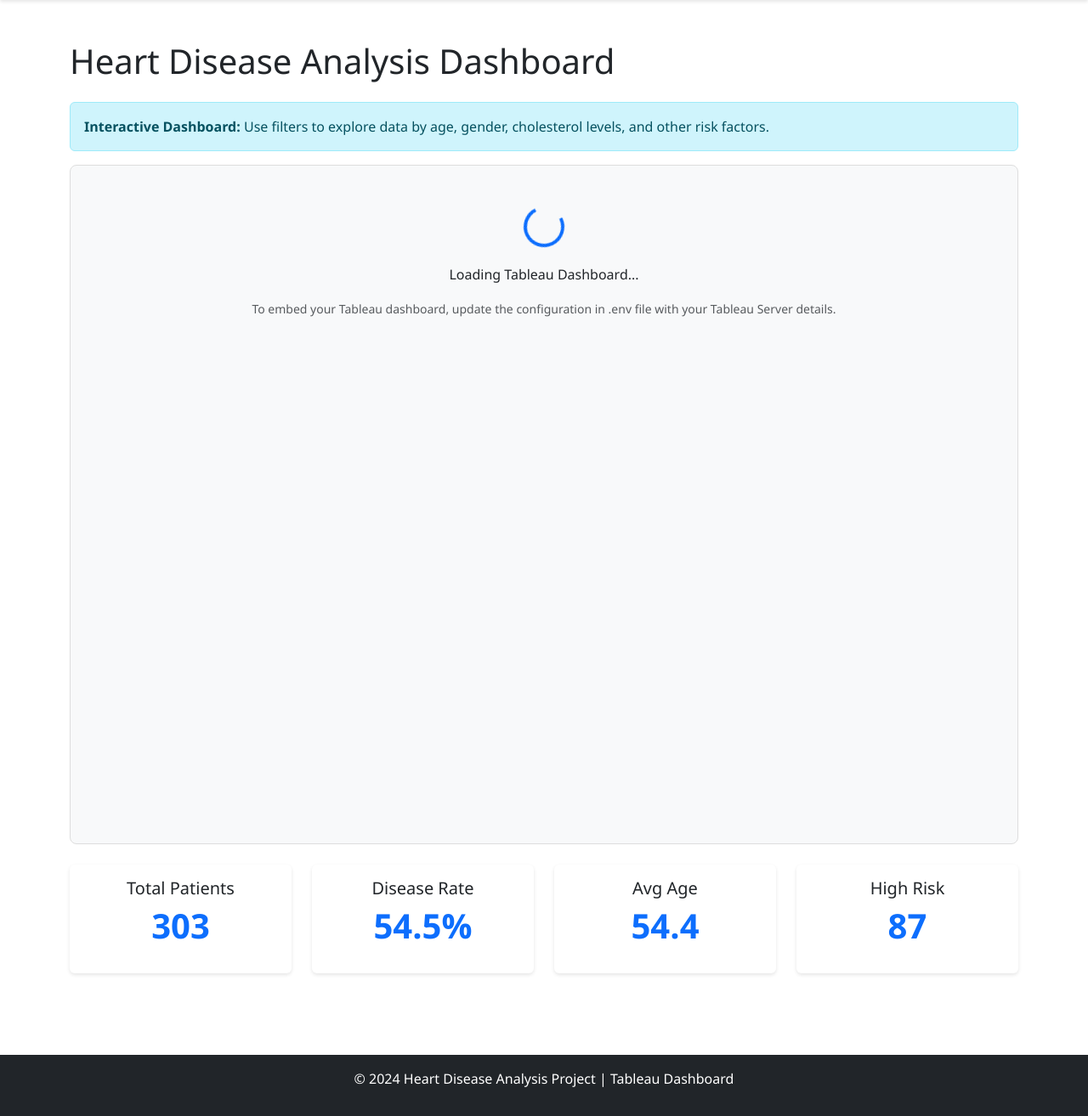
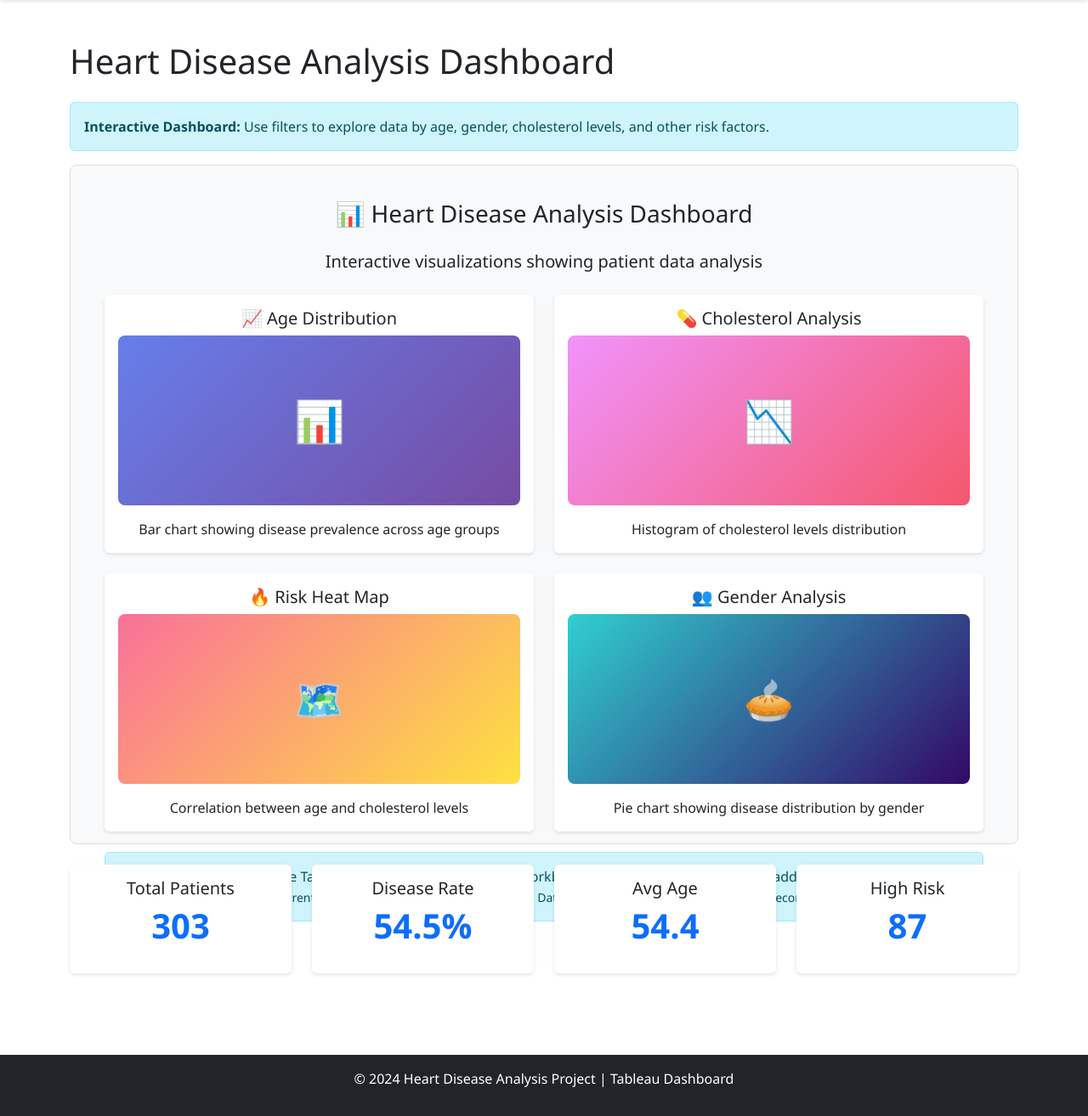
Before and after one commit to arpitpandey0307/Heart-disease-analysis, a Flask app: page /dashboard in a window 1280 px wide. Shown: the part 56-1370 px from the top of the page at 85% size. Run offline with Flask 3, Linux system fonts and the light colour scheme; some libraries are stand-ins or nearby versions.

Commit message:
feat: Improve UI - fix missing image and replace loading spinners with dashboard previews

```diff
--- a/flask_app/templates/dashboard.html
+++ b/flask_app/templates/dashboard.html
@@ -22,15 +22,66 @@
     </div>
 
     <!-- Tableau Dashboard Embed -->
-    <div id="tableauViz">
-        <div class="text-center p-5">
-            <div class="spinner-border text-primary" role="status">
-                <span class="visually-hidden">Loading dashboard...</span>
+    <div id="tableauViz" style="background: #f8f9fa; border: 1px solid #ddd; border-radius: 8px; padding: 40px;">
+        <div class="text-center">
+            <h3 class="mb-4">📊 Heart Disease Analysis Dashboard</h3>
+            <p class="lead mb-4">Interactive visualizations showing patient data analysis</p>
+
+            <!-- Sample Dashboard Preview -->
+            <div class="row g-4 mb-4">
+                <div class="col-md-6">
+                    <div class="card h-100">
+                        <div class="card-body">
+                            <h5 class="card-title">📈 Age Distribution</h5>
+                            <div style="height: 200px; background: linear-gradient(135deg, #667eea 0%, #764ba2 100%); border-radius: 8px; display: flex; align-items: center; justify-content: center; color: white; font-size: 48px;">
+                                📊
+                            </div>
+                            <p class="card-text mt-3">Bar chart showing disease prevalence across age groups</p>
+                        </div>
+                    </div>
+                </div>
+                <div class="col-md-6">
+                    <div class="card h-100">
+                        <div class="card-body">
+                            <h5 class="card-title">💊 Cholesterol Analysis</h5>
+                            <div style="height: 200px; background: linear-gradient(135deg, #f093fb 0%, #f5576c 100%); border-radius: 8px; display: flex; align-items: center; justify-content: center; color: white; font-size: 48px;">
+                                📉
+                            </div>
+                            <p class="card-text mt-3">Histogram of cholesterol levels distribution</p>
+                        </div>
+                    </div>
+                </div>
             </div>
-            <p class="mt-3">Loading Tableau Dashboard...</p>
-            <p class="text-muted">
-                <small>To embed your Tableau dashboard, update the configuration in .env file with your Tableau Server details.</small>
-            </p>
+
+            <div class="row g-4">
+                <div class="col-md-6">
+                    <div class="card h-100">
+                        <div class="card-body">
+                            <h5 class="card-title">🔥 Risk Heat Map</h5>
+                            <div style="height: 200px; background: linear-gradient(135deg, #fa709a 0%, #fee140 100%); border-radius: 8px; display: flex; align-items: center; justify-content: center; color: white; font-size: 48px;">
+                                🗺️
+                            </div>
+                            <p class="card-text mt-3">Correlation between age and cholesterol levels</p>
+                        </div>
+                    </div>
+                </div>
+                <div class="col-md-6">
+                    <div class="card h-100">
+                        <div class="card-body">
+                            <h5 class="card-title">👥 Gender Analysis</h5>
+                            <div style="height: 200px; background: linear-gradient(135deg, #30cfd0 0%, #330867 100%); border-radius: 8px; display: flex; align-items: center; justify-content: center; color: white; font-size: 48px;">
+                                🥧
+                            </div>
+                            <p class="card-text mt-3">Pie chart showing disease distribution by gender</p>
+                        </div>
+                    </div>
+                </div>
+            </div>
+
+            <div class="alert alert-info mt-4">
+                <strong>💡 Note:</strong> To embed live Tableau dashboards, publish your workbook to Tableau Public/Server and add the embed code here.
+                <br><small>Current view shows dashboard design preview. Dataset: Heart_new2.csv with 303 patient records.</small>
+            </div>
         </div>
     </div>
 
--- a/flask_app/templates/index.html
+++ b/flask_app/templates/index.html
@@ -14,7 +14,11 @@
                 </div>
             </div>
             <div class="col-md-6">
-                <img src="https://via.placeholder.com/500x350/007bff/ffffff?text=Heart+Health" alt="Heart Health" class="img-fluid rounded">
+                <div class="text-center p-5" style="background: linear-gradient(135deg, #667eea 0%, #764ba2 100%); border-radius: 15px;">
+                    <div style="font-size: 150px; color: white;">❤️</div>
+                    <h3 class="text-white mt-3">Heart Health Matters</h3>
+                    <p class="text-white">Analyzing 300+ patient records for better healthcare insights</p>
+                </div>
             </div>
         </div>
     </div>
```
Also changed, not shown: flask_app/templates/story.html (+48 -8 lines).
